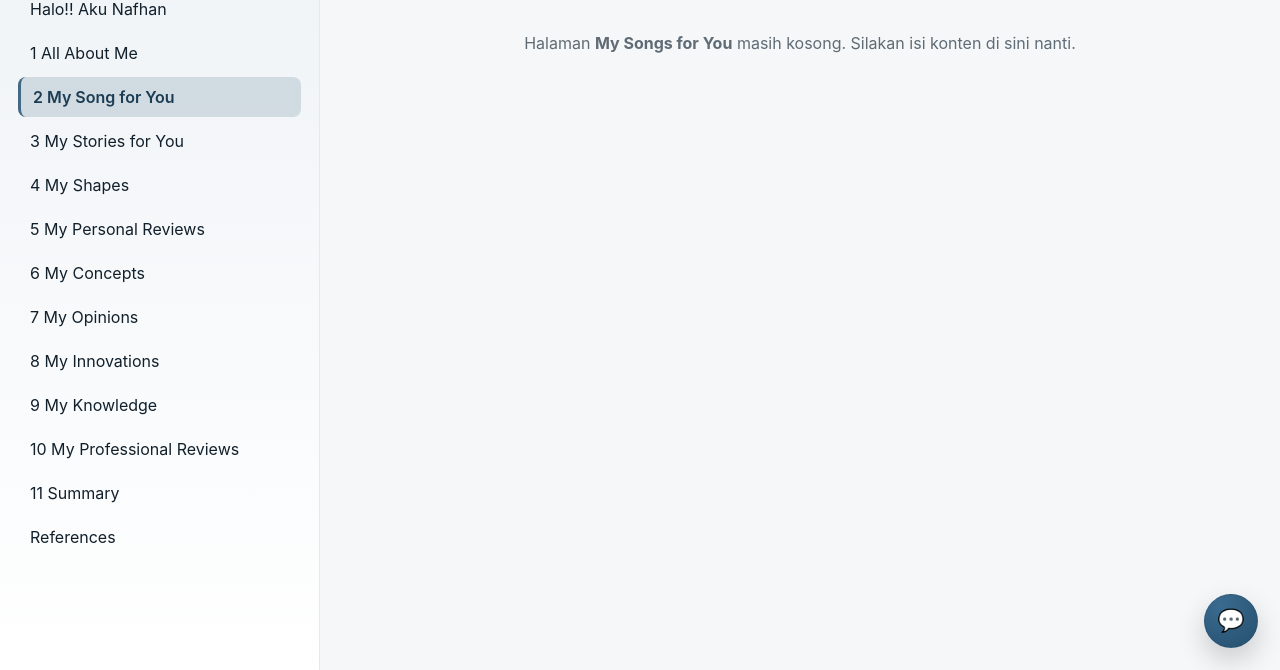
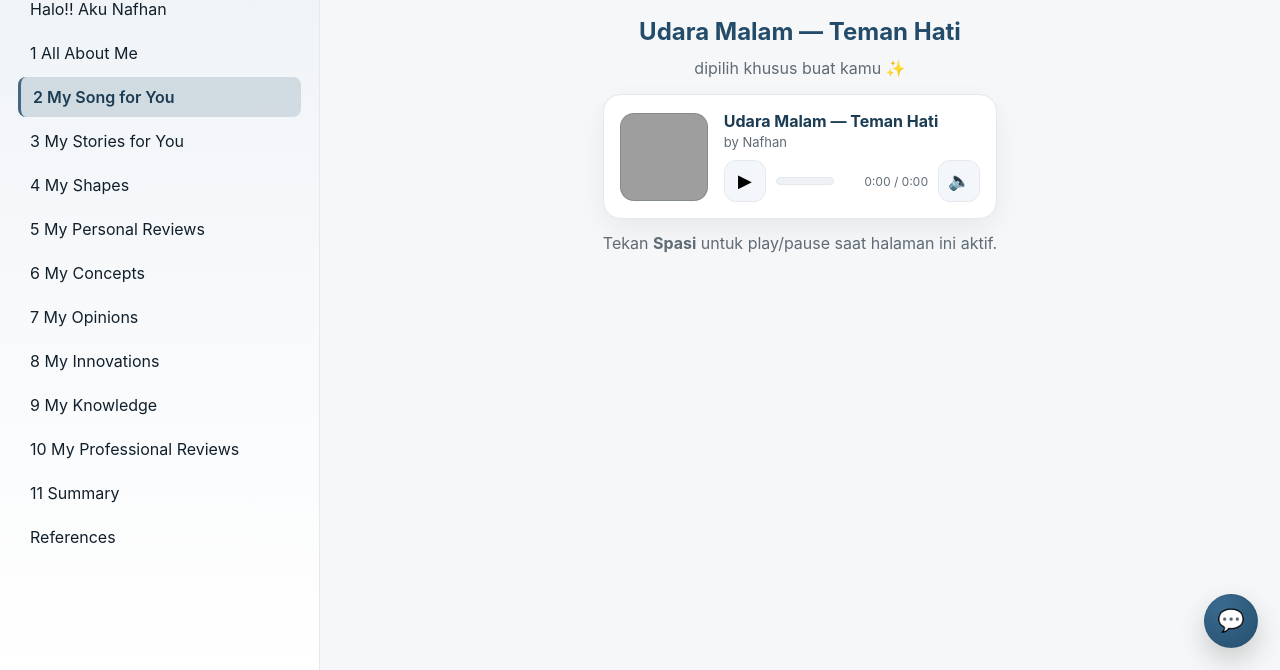
Before and after one commit to nafhansa/all-about-me, a website: page index.html in a window 1280 px wide. Both pictures are taken after a click on the link "2 My Song for You". Shown: the part 130-800 px from the top of the page. Drawn offline with Linux system fonts and the light colour scheme; grey boxes are pictures that could not be loaded.

```diff
--- a/index.html
+++ b/index.html
@@ -107,6 +107,38 @@
     .ai-input input{flex:1;padding:10px 12px;border:1px solid var(--line);border-radius:10px;background:#f7f9fc}
     .ai-input input:focus{outline:none;border-color:var(--brand);box-shadow:0 0 0 2px rgba(35,76,106,.15)}
     .ai-send{width:44px;border:none;border-radius:10px;background:var(--brand);color:#fff;cursor:pointer}
+
+    /* ===== Audio Player ===== */
+.audio-card{
+  display:flex; gap:16px; align-items:center;
+  padding:16px; border-radius:18px;
+  background:var(--panel); border:1px solid var(--line);
+  box-shadow:0 10px 28px rgba(0,0,0,.06)
+}
+.audio-cover{
+  width:88px; height:88px; border-radius:14px; flex:0 0 88px;
+  background:linear-gradient(135deg,var(--mid),var(--brand));
+  border:1px solid rgba(27,60,83,.2);
+  background-size:cover; background-position:center;
+}
+.audio-meta{flex:1; min-width:0}
+.audio-title{font-weight:700; color:var(--accent); line-height:1.3}
+.audio-sub{color:var(--muted); font-size:13px; margin-top:2px}
+
+.audio-ctrl{display:flex; align-items:center; gap:10px; margin-top:10px}
+.audio-btn{
+  width:42px; height:42px; border-radius:12px; border:1px solid var(--line);
+  background:#f3f7fb; cursor:pointer; font-size:18px;
+  display:grid; place-items:center; transition:transform .15s var(--ease), box-shadow .2s var(--ease)
+}
+.audio-btn:hover{ transform:translateY(-1px); box-shadow:0 6px 16px rgba(0,0,0,.06) }
+
+.bar{ position:relative; height:8px; flex:1; background:#eef2f6; border-radius:999px; border:1px solid var(--line); cursor:pointer; }
+.progress{ position:absolute; inset:0 auto 0 0; width:0%; height:100%; border-radius:999px;
+  background:linear-gradient(90deg, var(--brand), var(--accent)); }
+.time{ font-variant-numeric: tabular-nums; color:var(--muted); font-size:12px; min-width:84px; text-align:right }
+
+
   </style>
 </head>
 <body>
@@ -296,7 +328,31 @@
 </article>`
 
       },
-    { id:'my-songs', title:'2 My Song for You', content: placeholder('My Songs for You') },
+    { id: 'my-songs', title: '2 My Song for You', content: `
+<article style="max-width:880px;margin:auto">
+  <h2 style="text-align:center;color:var(--brand);margin:0 0 12px">Udara Malam — Teman Hati</h2>
+  <p style="text-align:center;color:var(--muted);margin-top:0">dipilih khusus buat kamu ✨</p>
+
+  <div class="audio-card">
+    <div class="audio-cover" style="background-image:url('assets/foto_profile.jpg')"></div>
+    <div class="audio-meta">
+      <div class="audio-title">Udara Malam — Teman Hati</div>
+      <div class="audio-sub">by Nafhan</div>
+      <div class="audio-ctrl">
+        <button class="audio-btn play" aria-label="Play/Pause">▶</button>
+        <div class="bar" aria-label="Progress"><div class="progress"></div></div>
+        <div class="time"><span class="cur">0:00</span> / <span class="dur">0:00</span></div>
+        <button class="audio-btn mute" aria-label="Mute">🔈</button>
+      </div>
+      <audio preload="metadata" src="assets/audio/udara-malam-teman-hati.mp3"></audio>
+    </div>
+  </div>
+
+  <p style="margin-top:14px;color:var(--muted);text-align:center">
+    Tekan <b>Spasi</b> untuk play/pause saat halaman ini aktif.
+  </p>
+</article>` },
+
     { id: 'my-stories',
         title: '3 My Stories for You',
         content: `
@@ -504,7 +560,62 @@
       })
     },{threshold:.12});
     sections.forEach(el=>io.observe(el));
+    if (id === 'my-songs') initSongsPlayer();
   }
+
+  /* === AUDIO PLAYER INIT (tempel sekali saja) === */
+function initSongsPlayer(){
+  const card = document.querySelector('.audio-card');
+  if(!card) return;                 // kalau bukan di halaman lagu, keluar
+
+  const audio   = card.querySelector('audio');
+  const playBtn = card.querySelector('.play');
+  const muteBtn = card.querySelector('.mute');
+  const bar     = card.querySelector('.bar');
+  const prog    = card.querySelector('.progress');
+  const curEl   = card.querySelector('.cur');
+  const durEl   = card.querySelector('.dur');
+
+  const fmt = s => {                // format detik -> m:ss
+    s = Math.floor(s || 0);
+    const m = Math.floor(s/60), sec = String(s%60).padStart(2,'0');
+    return `${m}:${sec}`;
+  };
+
+  audio.addEventListener('loadedmetadata', ()=> {
+    durEl.textContent = fmt(audio.duration);
+  });
+
+  audio.addEventListener('timeupdate', ()=>{
+    curEl.textContent = fmt(audio.currentTime);
+    const pct = (audio.currentTime / (audio.duration || 1)) * 100;
+    prog.style.width = `${pct}%`;
+  });
+
+  playBtn.addEventListener('click', ()=>{
+    if(audio.paused){ audio.play(); playBtn.textContent = '⏸'; }
+    else { audio.pause(); playBtn.textContent = '▶'; }
+  });
+
+  muteBtn.addEventListener('click', ()=>{
+    audio.muted = !audio.muted;
+    muteBtn.textContent = audio.muted ? '🔇' : '🔈';
+  });
+
+  bar.addEventListener('click', (e)=>{
+    const r = bar.getBoundingClientRect();
+    const p = Math.min(Math.max((e.clientX - r.left)/r.width, 0), 1);
+    audio.currentTime = p * (audio.duration || 0);
+  });
+
+  // keyboard: spasi untuk play/pause saat di halaman Songs
+  function onKey(ev){
+    if(!location.hash.includes('my-songs')) return;
+    if(ev.code === 'Space'){ ev.preventDefault(); playBtn.click(); }
+  }
+  document.addEventListener('keydown', onKey, { passive:false });
+}
+
 
   renderToc(PAGES);
   navigate(location.hash.slice(1)||'selamat-berjumpa');
```
